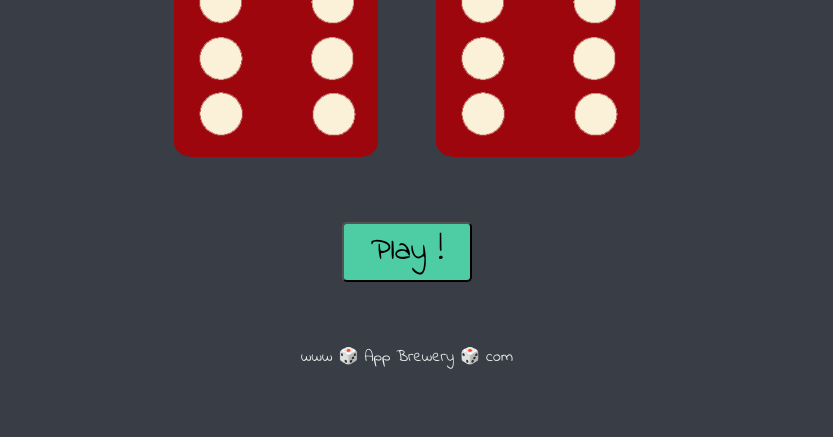
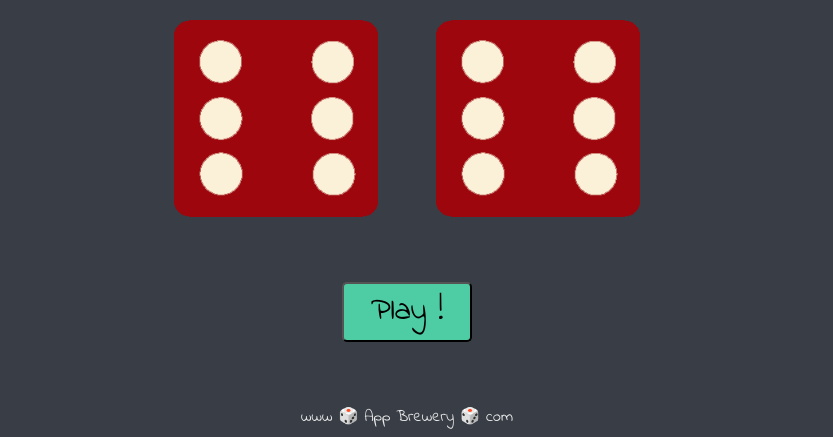
Before and after one commit to D-Antic/diceGame, a plain HTML site: page index.html in a window 1280 px wide. Shown: the part 445-882 px from the top of the page, without its empty margins (233-1066 px from the left). Before the commit the page ends 822 px from the top, so only its background shows below. Drawn offline with Linux system fonts and the light colour scheme.

Commit message:
Update styles.css

```diff
--- a/styles.css
+++ b/styles.css
@@ -7,7 +7,7 @@
 .dice {
   text-align: center;
   display: inline-block;
-  margin-top: 70px;
+  margin-top: 190px;
 
 }
 
@@ -17,6 +17,7 @@ body {
 }
 
 h1 {
+  height: 100px;
   margin: 30px;
   font-family: 'Lobster', cursive;
   text-shadow: 5px 5px 0 #232931;
```
